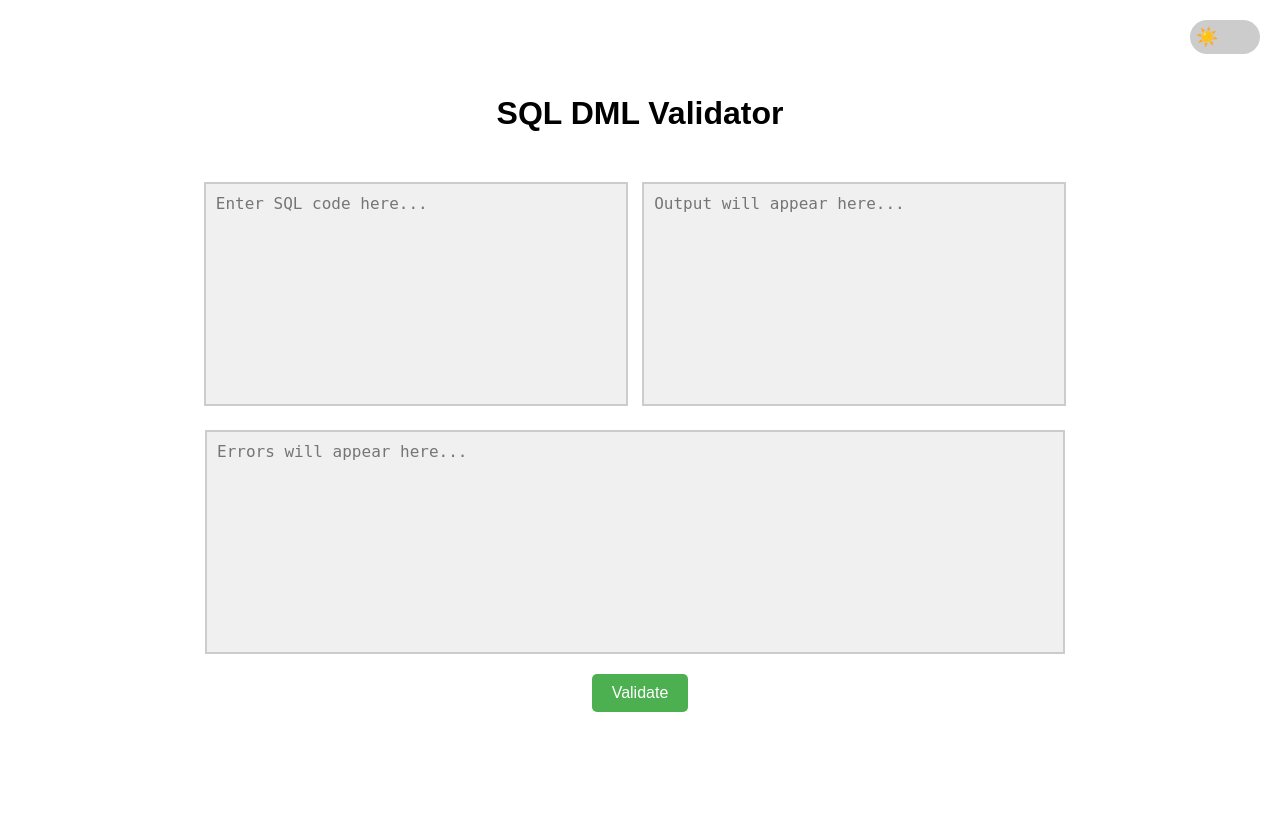
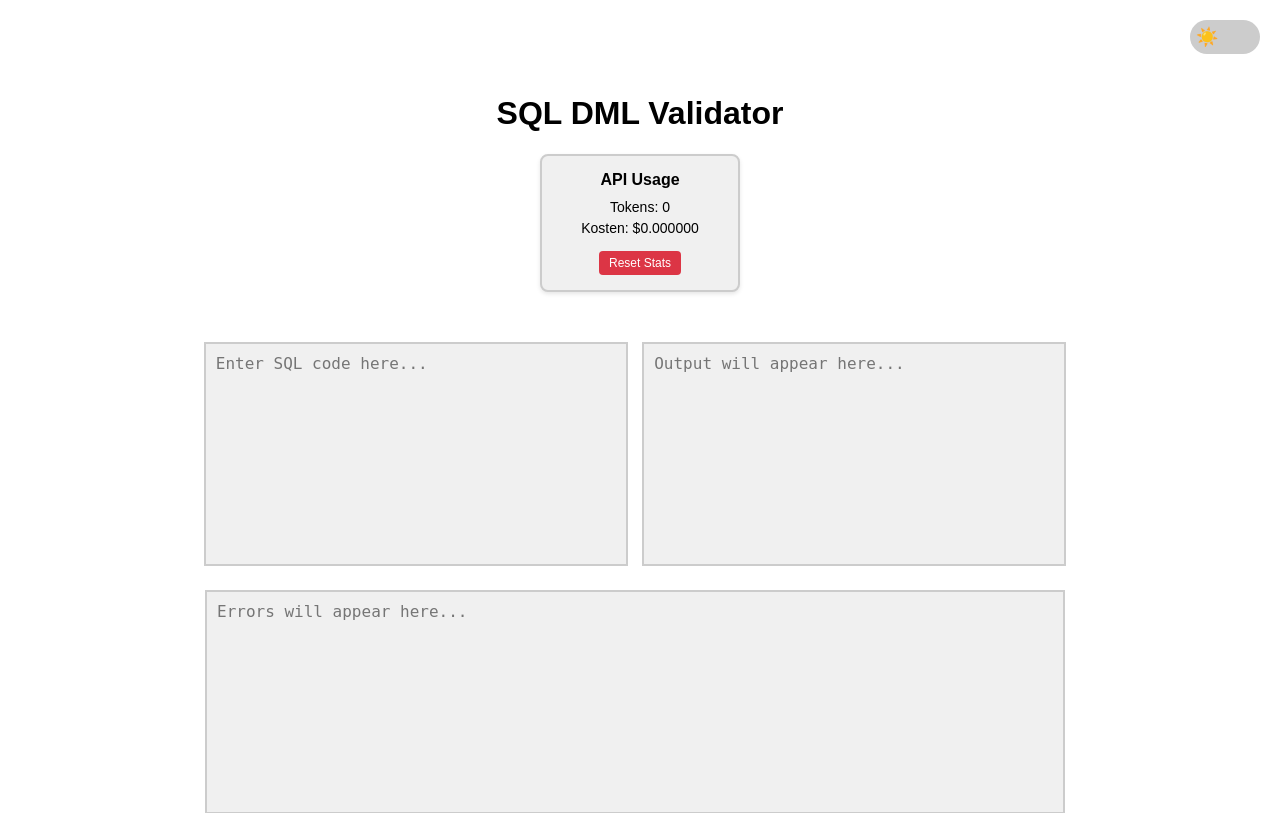
Before and after one commit to dabuhuhu/SQL-DML-Validator, a Flask app: page / in a window 1280 px wide. Shown: the top 813 px of the page. Before the commit the page ends 712 px from the top, so only its background shows below. Run offline with Flask 3, Linux system fonts and the light colour scheme; some libraries are stand-ins or nearby versions.

Commit message:
Enhance SQL Validator with API Usage Tracking and Reset Functionality
- Added API usage tracking for total tokens and cost in functions.py.
- Implemented a reset functionality for usage stats in app.py.
- Updated the run-all route to return JSON response with error details and API usage stats.
- Enhanced the index.html template to display API usage and added a reset button.
- Improved CSS styles for the new API stats display.
- Updated prompts in prompt.py for better clarity and instruction.

```diff
--- a/app.py
+++ b/app.py
@@ -1,5 +1,5 @@
-from flask import Flask, render_template, request
-from functions import hasError, getErrorDescription, getCorrectedCode
+from flask import Flask, render_template, request, jsonify
+from functions import hasError, getErrorDescription, getCorrectedCode, reset_usage_tracking
 
 app = Flask(__name__)
 
@@ -9,23 +9,33 @@ def index():
 
 @app.route('/run-all', methods=['POST'])
 def run_all_functions():
-    # Get the SQL input from the form
-    dirtyCode = request.form['sqlCode']  # Retrieve SQL code from the form input
+    dirtyCode = request.form['sqlCode']
+    has_error = hasError(dirtyCode)
 
-    # Call hasError function to check if there is an error
-    has_error = hasError(dirtyCode)  # True or False
-
-    # If hasError returns True, proceed to call the other functions
     if has_error:
-        error_description = getErrorDescription(dirtyCode)  # Error description
-        corrected_code = getCorrectedCode(dirtyCode)  # Corrected code
+        error_description = getErrorDescription(dirtyCode)
+        corrected_code = getCorrectedCode(dirtyCode)
     else:
-        # If no error, set both to None
         error_description = None
         corrected_code = None
 
-    # Pass all results to the template
-    return render_template('index.html', hasError=has_error, errorDescription=error_description, correctedCode=corrected_code)
+    # Get current API usage stats
+    from functions import total_tokens, total_cost
+
+    return jsonify({
+        'hasError': has_error,
+        'errorDescription': error_description,
+        'correctedCode': corrected_code,
+        'apiUsage': {
+            'totalTokens': total_tokens,
+            'totalCost': total_cost
+        }
+    })
+
+@app.route('/reset-stats', methods=['POST'])
+def reset_stats():
+    reset_usage_tracking()
+    return jsonify({'success': True})
 
 if __name__ == '__main__':
     app.run(debug=True)
--- a/static/style.css
+++ b/static/style.css
@@ -129,3 +129,43 @@ input:checked+.slider:before {
     --input-background-color: #333333;
     --button-background-color: #6200EE;
 }
+
+.api-stats {
+    margin: 20px auto;
+    max-width: 200px;
+}
+
+.stats-box {
+    background-color: var(--input-background-color);
+    border: 2px solid #ccc;
+    border-radius: 8px;
+    padding: 15px;
+    box-shadow: 0 2px 4px rgba(0,0,0,0.1);
+}
+
+.stats-box h3 {
+    margin: 0 0 10px 0;
+    color: var(--text-color);
+    font-size: 16px;
+}
+
+.stats-box p {
+    margin: 5px 0;
+    color: var(--text-color);
+    font-size: 14px;
+}
+
+.reset-btn {
+    margin-top: 10px;
+    padding: 5px 10px;
+    font-size: 12px;
+    background-color: #dc3545;
+    color: white;
+    border: none;
+    border-radius: 4px;
+    cursor: pointer;
+}
+
+.reset-btn:hover {
+    background-color: #c82333;
+}
--- a/templates/index.html
+++ b/templates/index.html
@@ -20,15 +20,24 @@
 
     <h1>SQL DML Validator</h1>
 
+    <div class="api-stats">
+        <div class="stats-box">
+            <h3>API Usage</h3>
+            <p>Tokens: <span id="total-tokens">0</span></p>
+            <p>Kosten: $<span id="total-cost">0.000000</span></p>
+            <button id="reset-stats" class="reset-btn">Reset Stats</button>
+        </div>
+    </div>
+
     <div class="box">
-        <form id="sql-form">
-            <textarea class="in" placeholder="Enter SQL code here..."></textarea>
-            <textarea class="out" readonly placeholder="Output will appear here..."></textarea>
+        <form id="sql-form" method="POST" action="{{ url_for('run_all_functions') }}">
+            <textarea class="in" name="sqlCode" placeholder="Enter SQL code here..."></textarea>
+            <textarea class="out" readonly placeholder="Output will appear here...">{{ correctedCode if correctedCode != None }}</textarea>
         </form>
     </div>
 
     <div class="box2">
-        <textarea class="error" readonly placeholder="Errors will appear here..."></textarea>
+        <textarea class="error" readonly placeholder="Errors will appear here...">{{ errorDescription if errorDescription != None }}</textarea>
     </div>
 
     <button id="validate-btn">Validate</button>
@@ -50,19 +59,84 @@
                 document.cookie = "theme=" + (body.classList.contains('dark-mode') ? 'dark' : 'light') + "; path=/";
             });
 
+            // API Usage aus Cookies laden
+            const savedTokens = getCookie('total_tokens') || '0';
+            const savedCost = getCookie('total_cost') || '0.000000';
+            document.getElementById('total-tokens').textContent = savedTokens;
+            document.getElementById('total-cost').textContent = savedCost;
+
+            // Reset Button Funktionalität
+            document.getElementById('reset-stats').addEventListener('click', function() {
+                fetch('/reset-stats', { method: 'POST' })
+                    .then(response => response.json())
+                    .then(data => {
+                        document.getElementById('total-tokens').textContent = '0';
+                        document.getElementById('total-cost').textContent = '0.000000';
+                        setCookie('total_tokens', '0', 30);
+                        setCookie('total_cost', '0.000000', 30);
+                        $.notify("Statistiken zurückgesetzt", { position: "bottom center", className: "success" });
+                    });
+            });
+
             // Validate button functionality
-            document.getElementById('validate-btn').addEventListener('click', function () {
+            document.getElementById('validate-btn').addEventListener('click', function (e) {
+                e.preventDefault();
+                const form = document.getElementById('sql-form');
                 const sqlInput = document.querySelector('.in').value.trim();
 
                 if (sqlInput) {
-                    $(".error").val("");
-                    $(".out").val("SQL is valid.");
-                    $.notify("SQL Code is valid!", { position: "bottom center", className: "success" });
+                    fetch('/run-all', {
+                        method: 'POST',
+                        body: new FormData(form)
+                    })
+                    .then(response => response.json())
+                    .then(data => {
+                        // Update API Usage Stats first
+                        if (data.apiUsage) {
+                            const tokens = data.apiUsage.totalTokens;
+                            const cost = parseFloat(data.apiUsage.totalCost).toFixed(6);
+
+                            document.getElementById('total-tokens').textContent = tokens;
+                            document.getElementById('total-cost').textContent = cost;
+
+                            setCookie('total_tokens', tokens, 30);
+                            setCookie('total_cost', cost, 30);
+                        }
+
+                        // Then update the UI based on validation result
+                        if (data.hasError) {
+                            $(".error").val(data.errorDescription);
+                            $(".out").val(data.correctedCode);
+                            $.notify("SQL Code has errors.", { position: "bottom center", className: "error" });
+                        } else {
+                            $(".error").val("");
+                            $(".out").val("SQL is valid.");
+                            $.notify("SQL Code is valid!", { position: "bottom center", className: "success" });
+                        }
+                    })
+                    .catch(error => {
+                        console.error('Error:', error);
+                        $.notify("Ein Fehler ist aufgetreten", { position: "bottom center", className: "error" });
+                    });
                 } else {
-                    $(".error").val("Please enter valid SQL code.");
-                    $.notify("SQL Code has errors.", { position: "bottom center", className: "error" });
+                    $(".error").val("Please enter SQL code.");
+                    $.notify("Please enter SQL code.", { position: "bottom center", className: "error" });
                 }
             });
+
+            // Cookie Hilfsfunktionen
+            function setCookie(name, value, days) {
+                const d = new Date();
+                d.setTime(d.getTime() + (days * 24 * 60 * 60 * 1000));
+                const expires = "expires=" + d.toUTCString();
+                document.cookie = name + "=" + value + ";" + expires + ";path=/";
+            }
+
+            function getCookie(name) {
+                const value = `; ${document.cookie}`;
+                const parts = value.split(`; ${name}=`);
+                if (parts.length === 2) return parts.pop().split(';').shift();
+            }
         });
     </script>
 </body>
```
Also changed, not shown: functions.py (+57 -9 lines), prompt.py (+36 -2 lines).
